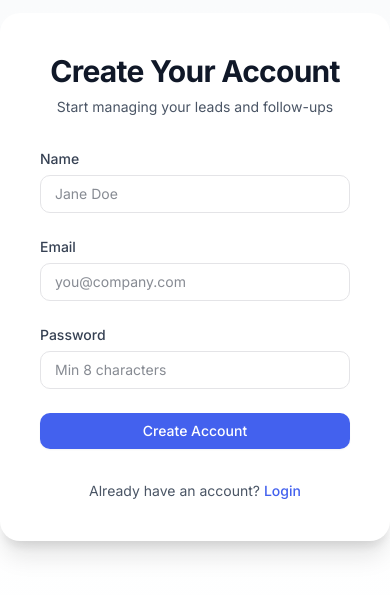
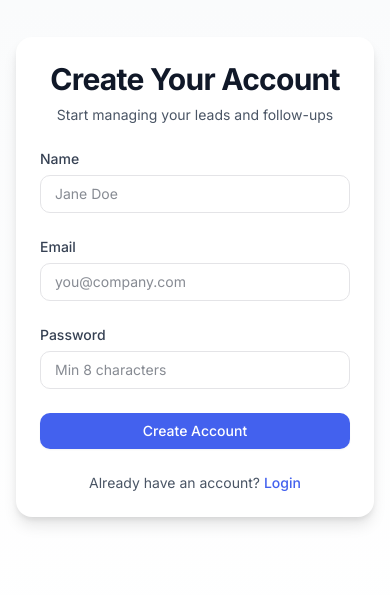
Before and after one commit to warlordtm/leadflow, a Next.js app: page /register in a window 390 px wide. Shown: the part 145-740 px from the top of the page. Built offline with nearby package versions, Linux system fonts and the light colour scheme.

Commit message:
fix: mobile padding for login/register modals

```diff
--- a/src/app/(auth)/login/page.tsx
+++ b/src/app/(auth)/login/page.tsx
@@ -34,8 +34,8 @@ export default function LoginPage() {
   }
 
   return (
-    <div className="flex min-h-screen items-center justify-center bg-gradient-to-b from-gray-50 to-white">
-      <div className="w-full max-w-md space-y-8 rounded-2xl bg-white p-10 shadow-xl">
+    <div className="flex min-h-screen items-center justify-center bg-gradient-to-b from-gray-50 to-white px-4 sm:px-6">
+      <div className="w-full max-w-md space-y-6 rounded-xl bg-white p-6 shadow-lg sm:space-y-8 sm:rounded-2xl sm:p-10 sm:shadow-xl">
         <div className="text-center">
           <h1 className="text-3xl font-bold tracking-tight text-gray-900">
             Login to Lead CRM
--- a/src/app/(auth)/register/page.tsx
+++ b/src/app/(auth)/register/page.tsx
@@ -41,8 +41,8 @@ export default function RegisterPage() {
   }
 
   return (
-    <div className="flex min-h-screen items-center justify-center bg-gradient-to-b from-gray-50 to-white">
-      <div className="w-full max-w-md space-y-8 rounded-2xl bg-white p-10 shadow-xl">
+    <div className="flex min-h-screen items-center justify-center bg-gradient-to-b from-gray-50 to-white px-4 sm:px-6">
+      <div className="w-full max-w-md space-y-6 rounded-xl bg-white p-6 shadow-lg sm:space-y-8 sm:rounded-2xl sm:p-10 sm:shadow-xl">
         <div className="text-center">
           <h1 className="text-3xl font-bold tracking-tight text-gray-900">
             Create Your Account
```
